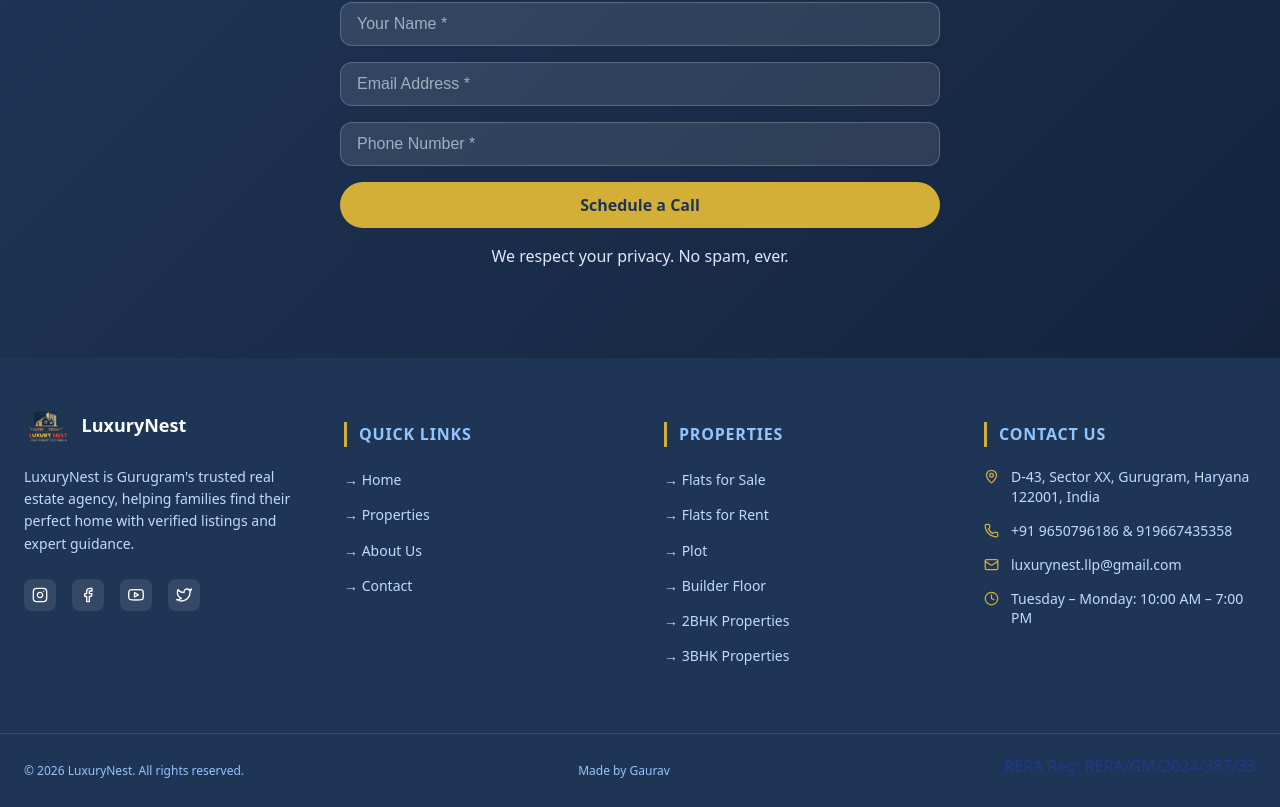
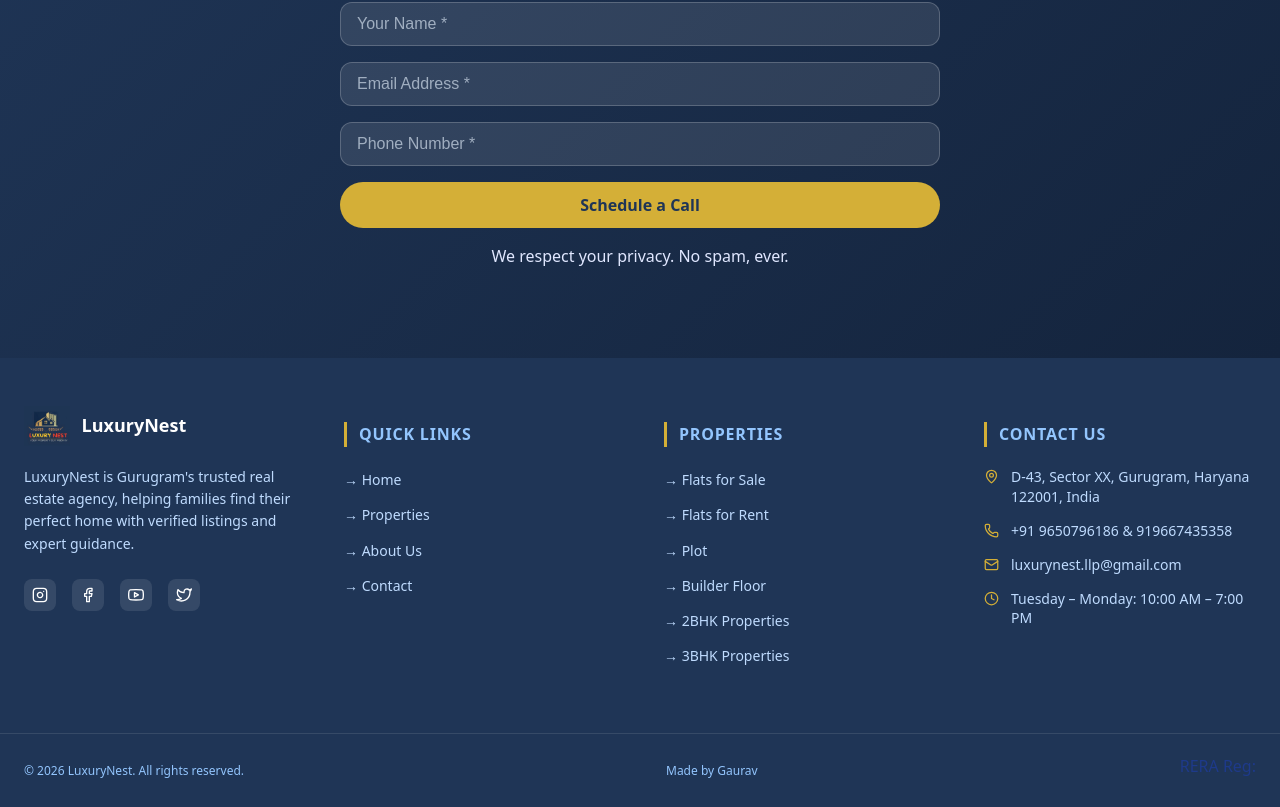
Before and after one commit to gauravquest00-create/luxurynest.llp, a React (Vite) app: page / in a window 1280 px wide. Shown: the part 3308-4115 px from the top of the page. Built offline with nearby package versions, Linux system fonts and the light colour scheme.

Commit message:
Update Footer.jsx

```diff
--- a/src/components/common/Footer.jsx
+++ b/src/components/common/Footer.jsx
@@ -136,7 +136,7 @@ export default function Footer() {
         <div className="footer-bottom-container">
           <p className="copyright">© {currentYear} {siteConfig.businessName}. All rights reserved.</p>
           <p className="made-by">Made by Gaurav</p>
-          <p className="rera-text">RERA Reg: {siteConfig.rera}</p>
+          <p className="rera-text">RERA Reg:</p>
         </div>
       </div>
     </footer>
```
